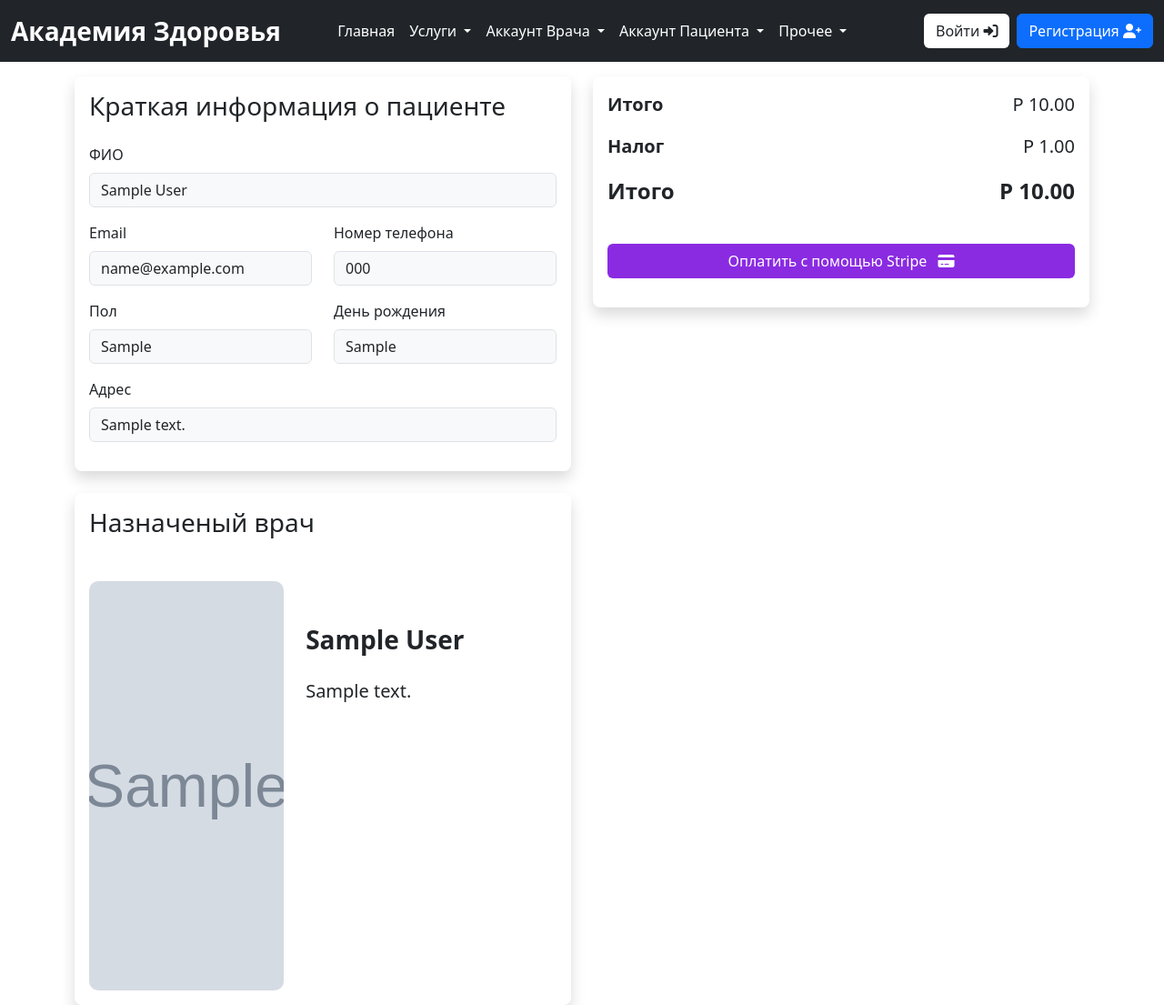
After one commit to myrageburnsbright/health, a Django app: template templates/base/checkout.html in a window 1280 px wide. The commit adds this page. Shown: the whole page at 91% size. Run offline with Django 5.2, Linux system fonts and the light colour scheme; the template is opened without the code that fills it: values that come from a table or form of the project are taken from there, others are empty; tables that the repository leaves empty hold one stand-in row (values such as "Sample post"); grey boxes marked "Sample" are stand-in pictures; some libraries are stand-ins or nearby versions.

Commit message:
checkout2

```diff
--- /dev/null
+++ b/templates/base/checkout.html
@@ -0,0 +1,154 @@
+{% extends "main/base.html" %}
+ {% block content %}
+ <section class="container">
+     <div class="row d-flex justify-content-center mt-3">
+         <div class="col-lg-6">
+             <div class="shadow p-3 rounded-3">
+                 <h3 class="mb-4">Краткая информация о пациенте</h3>
+                 <div class="row">
+                     <div class="col-lg-12 mb-3">
+                         <label for="name" class="mb-2">ФИО</label>
+                         <input type="text" value="{{billing.patient.full_name}}" readonly class="form-control bg-light" />
+                     </div>
+                     <div class="col-lg-6 mb-3">
+                         <label for="name" class="mb-2">Email</label>
+                         <input type="text" value="{{billing.patient.email}}" readonly class="form-control bg-light" />
+                     </div>
+                     <div class="col-lg-6 mb-3">
+                         <label for="name" class="mb-2">Номер телефона</label>
+                         <input type="text" value="{{billing.patient.mobile}}" readonly class="form-control bg-light" />
+                     </div>
+                     <div class="col-lg-6 mb-3">
+                         <label for="name" class="mb-2">Пол</label>
+                         <input type="text" value="{{billing.patient.gender}}" readonly class="form-control bg-light" />
+                     </div>
+                     <div class="col-lg-6 mb-3">
+                         <label for="name" class="mb-2">День рождения</label>
+                         <input type="text" value="{{billing.patient.dob}}" readonly class="form-control bg-light" />
+                     </div>
+                     <div class="col-lg-12 mb-3">
+                         <label for="name" class="mb-2">Адрес</label>
+                         <input type="text" value="{{billing.patient.address}}" readonly class="form-control bg-light" />
+                     </div>
+                 </div>
+             </div>
+
+             <div class="shadow p-3 rounded-3 mt-4">
+                 <h3 class="mb-4">Назначеный врач</h3>
+                 <div class="d-flex">
+                     <div class="col-12 col-lg-5">
+                         <img class="img-fluid mt-4" style="width: 100%; height: 450px; object-fit: cover; border-radius: 10px" src="{{billing.appointment.doctor.image.url}}" alt="" />
+                     </div>
+
+                     <div class="col-12 col-lg-7 p-4 rounded-3 bg-white">
+                         <h3 class="fw-bold mt-5">
+                             <span class=""><b>{{billing.appointment.doctor.full_name}}</b></span>
+                         </h3>
+                         <p class="fs-5 mt-4">{{billing.appointment.doctor.bio|default:""}}</p>
+                     </div>
+                 </div>
+             </div>
+         </div>
+         <div class="col-lg-6">
+             <div class="shadow p-3 rounded-3">
+                 <div class="d-flex justify-content-between">
+                     <p class="fw-semibold fs-5">Итого</p>
+                     <p class="fs-5">Р {{billing.sub_total}}</p>
+                 </div>
+
+                 <div class="d-flex justify-content-between">
+                     <p class="fw-semibold fs-5">Налог</p>
+                     <p class="fs-5">Р {{billing.tax}}</p>
+                 </div>
+
+                 <div class="d-flex justify-content-between">
+                     <p class="fw-bold fs-4">Итого</p>
+                     <p class="fw-bold fs-4">Р {{billing.total}}</p>
+                 </div>
+                 <div class="mt-4">
+                     <button type="button" id="stripe-payment" class="btn text-white w-100" style="background-color: blueviolet">Оплатить с помощью Stripe <i class="fas fa-credit-card ms-2"></i></button>
+                     <div id="paypal-button-container" class="mt-3"></div>
+                 </div>
+             </div>
+         </div>
+     </div>
+ </section>
+
+ <script src="https://www.paypal.com/sdk/js?client-id=test&currency=USD"></script>
+ <script src="https://js.stripe.com/v3/"></script>
+
+ <script>
+     var stripe = Stripe("STRIPE_PUBLIC_KEY_HERE");
+     var checkoutButton = document.getElementById("stripe-payment");
+
+     try {
+         checkoutButton.addEventListener("click", function () {
+             var email = "EMAIL_HERE";
+
+             checkoutButton.innerHTML = "Processing <i class='fas fa-spinner fa-spin ms-2'></i>";
+
+             fetch("/stripe_payment/BILLING_ID_HERE/", {
+                 method: "POST",
+                 body: JSON.stringify({ email: email }),
+             })
+                 .then(function (response) {
+                     return response.json();
+                 })
+                 .then(function (session) {
+                     return stripe.redirectToCheckout({ sessionId: session.sessionId });
+                 })
+                 .then(function (result) {
+                     if (result.error) {
+                         alert(result.error.message);
+                     }
+                 })
+                 .catch(function (error) {
+                     console.log("Error: ", error);
+                 });
+         });
+     } catch (error) {
+         console.log(error);
+     }
+ </script>
+
+ <script>
+     function initPayPalButton() {
+         paypal
+             .Buttons({
+                 style: {
+                     shape: "rect",
+                     color: "gold",
+                     layout: "vertical",
+                     label: "paypal",
+                 },
+
+                 createOrder: function (data, actions) {
+                     return actions.order.create({
+                         purchase_units: [{ amount: { currency_code: "USD", value: "TOTAL_HERE" } }],
+                     });
+                 },
+
+                 onApprove: function (data, actions) {
+                     return actions.order.capture().then(function (orderData) {
+                         // Full available details
+                         console.log("Capture result", orderData, JSON.stringify(orderData, null, 2));
+
+                         // Show a success message within this page, for example:
+                         const element = document.getElementById("paypal-button-container");
+                         element.innerHTML = "";
+                         element.innerHTML = "<h5>Verifying payment...</h5>";
+                         window.location.href = `/paypal_payment_verify/BILLING_ID_HERE/?transaction_id=${orderData.id}`;
+                     });
+                 },
+
+                 onError: function (err) {
+                     console.log(err);
+                 },
+             })
+             .render("#paypal-button-container");
+     }
+     initPayPalButton();
+ </script>
+
+
+ {% endblock content %}
```
Also changed, not shown: base/views.py (+58 -3 lines), templates/base/book_appointment.html (added, +65 -0 lines), templates/base/service_detail.html (+5 -5 lines).
